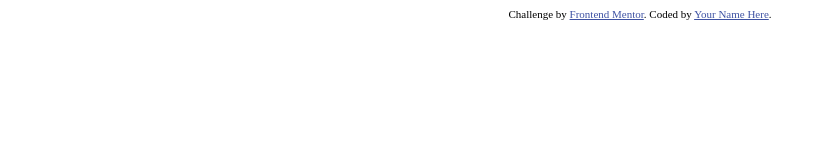
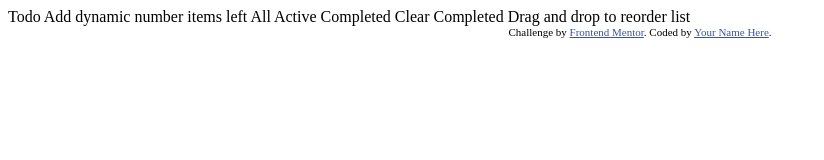
Before and after one commit to OssamaArgaz/front-end-mentor-to-do-list, a plain HTML site: page index.html in a window 1280 px wide. Shown: the whole page, without its empty margins (0-824 px from the left). Drawn offline with Linux system fonts and the light colour scheme.

Commit message:
test commit

```diff
--- a/index.html
+++ b/index.html
@@ -35,7 +35,7 @@
 
 
 
-  <!-- Todo
+  Todo
 
   Add dynamic number items left
 
@@ -45,7 +45,7 @@
 
   Clear Completed
 
-  Drag and drop to reorder list -->
+  Drag and drop to reorder list
 
   <div class="attribution">
     Challenge by <a href="https://www.frontendmentor.io?ref=challenge" target="_blank">Frontend Mentor</a>.
```
